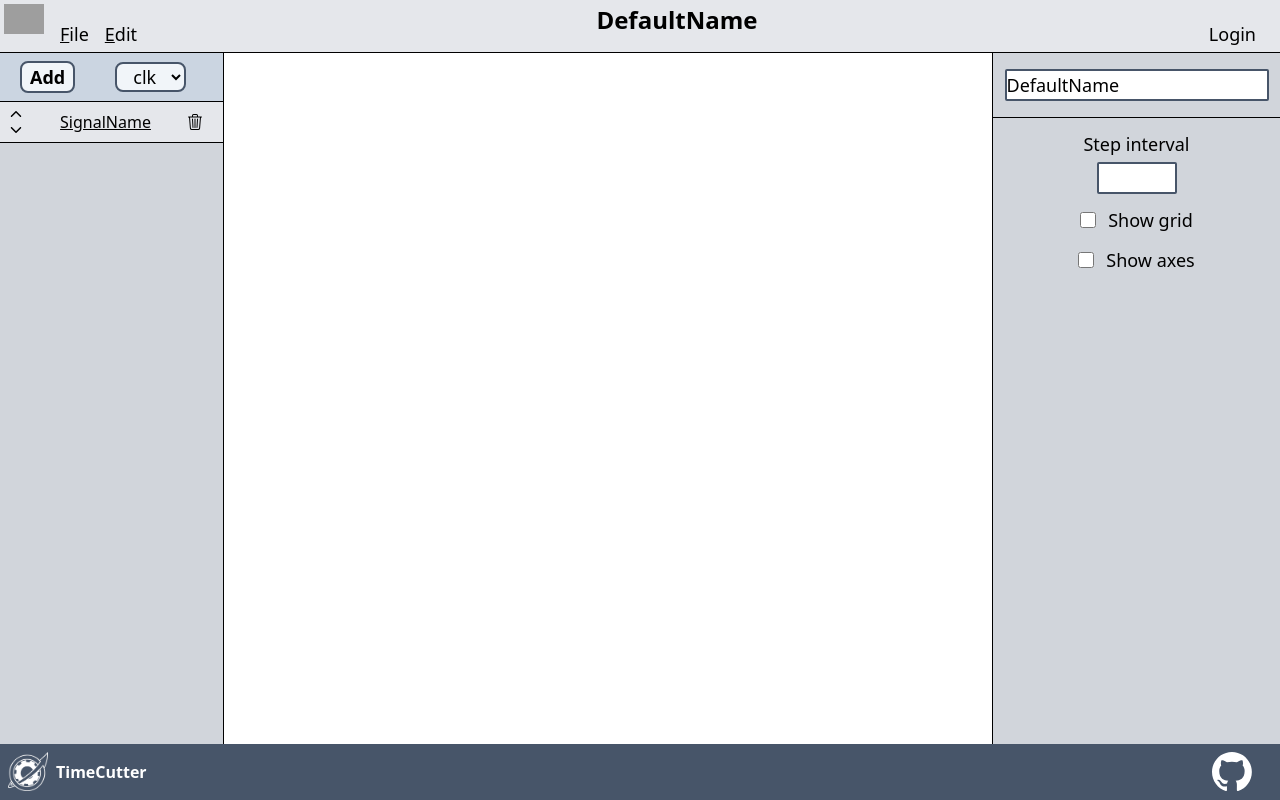
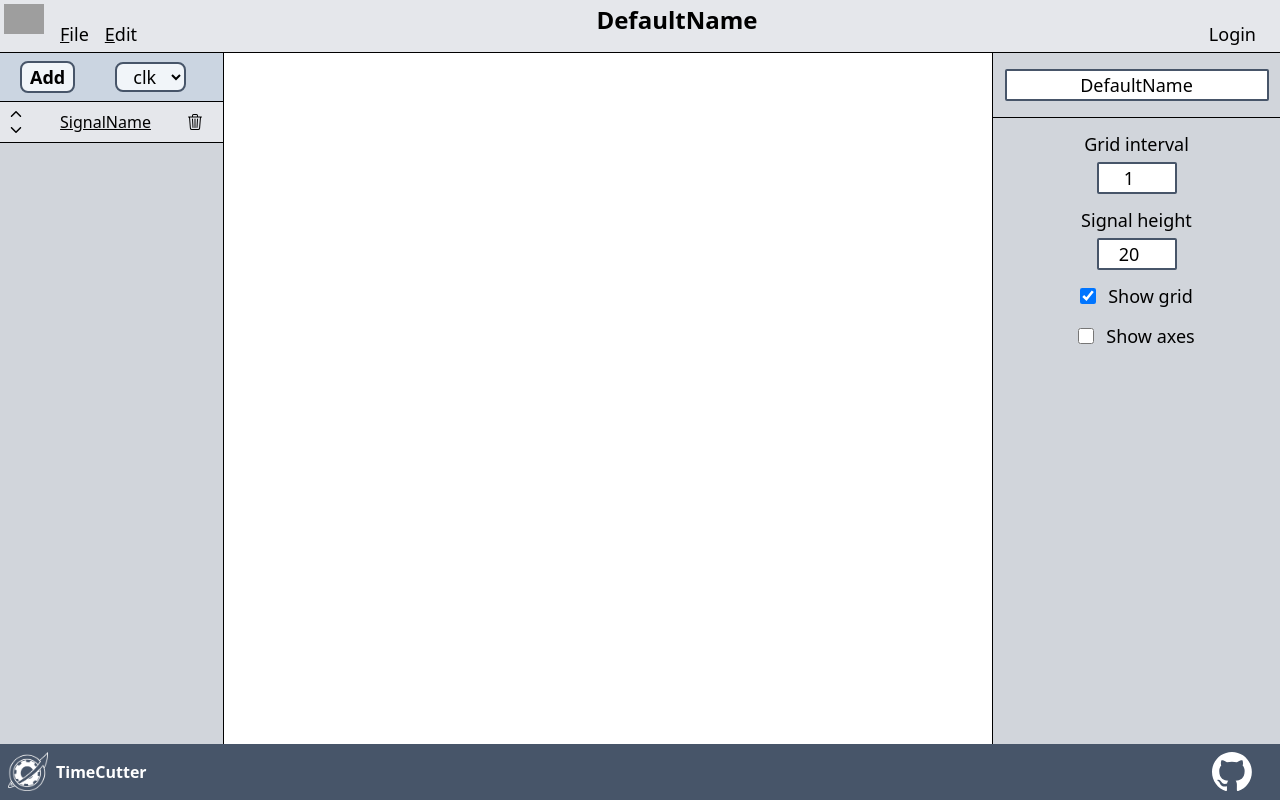
Before and after one commit to Itanoji/time-cutter, a React (Create React App) app in the folder client/: page / in a window 1280 px wide. Built offline with nearby package versions, Linux system fonts and the light colour scheme; grey boxes are pictures that could not be loaded.

Commit message:
Редактрование свойств диаграммы

```diff
--- a/client/src/components/leftBar/SignalAddButton.tsx
+++ b/client/src/components/leftBar/SignalAddButton.tsx
@@ -1,3 +1,5 @@
+import { observer } from "mobx-react-lite";
+
 const SignalAddButton = () => {
     return (
         <div className={"bg-slate-300 border-b border-black space-x-10"}>
@@ -13,4 +15,4 @@ const SignalAddButton = () => {
     );
 }
 
-export default SignalAddButton;
+export default observer(SignalAddButton);
--- a/client/src/components/rightBar/DiagramProperties.tsx
+++ b/client/src/components/rightBar/DiagramProperties.tsx
@@ -2,21 +2,70 @@ import diagram from "../../store/Diagram";
 import { observer } from "mobx-react-lite";
 const DiagramProperties = () => {
 
-    const onNameChanged = (e: React.FormEvent<HTMLInputElement>) => {
-        diagram.name = e.currentTarget.value;
+    //Изменение названия диаграммы
+    const handleNameChanged = (e: any) => {
+        diagram.setName(e.currentTarget.value);
+    }
+
+    //Изменение интервала сетки
+    const handleGridInvervalChanged = (e: any) => {
+        if(e.currentTarget.value.length === 0) {
+            e.currentTarget.value = '1';
+        }
+        if(e.currentTarget.value.length > 2) {
+            e.currentTarget.value = e.currentTarget.value.substring(0,2);
+        }
+
+        let num = parseInt(e.currentTarget.value);
+
+        if(num < 1 ) {
+            num = 1;
+        } else if(num > 20) {
+           num = 20;
+        }
+
+        diagram.setGridInterval(num);
+    }
+
+    //Изменение отображения сетки
+    const handleShowGridChanged = (e: any) => {
+        diagram.setShowGrid(e.currentTarget.checked);
+    }
+
+    //Изменение высоты сигнала
+    const handleSignalHeighChanged = (e: any) => {
+        if(e.currentTarget.value.length === 0) {
+            e.currentTarget.value = '1';
+        }
+        if(e.currentTarget.value.length > 2) {
+            e.currentTarget.value = e.currentTarget.value.substring(0,2);
+        }
+
+        let num = parseInt(e.currentTarget.value);
+        if(num < 1 ) {
+            num = 1;
+        } else if(num > 20) {
+            num = 20;
+        }
+
+        diagram.setSignalHeight(num);
     }
 
     return (
         <div className={"space-y-3"}>
             <div className={"border-b border-black flex justify-center"}>
-                <input className={"border-2 border-slate-600 rounded-sm mt-4 mb-4"} value={diagram.name} onChange={onNameChanged}/>
+                <input className={"border-2 border-slate-600 rounded-sm mt-4 mb-4 text-center"} value={diagram.name} onChange={handleNameChanged}/>
             </div>
             <div className={"flex flex-col justify-center"}>
-                <label className="text-center">Step interval</label>
-                <input className={"border-2 border-slate-600 rounded-sm w-20 self-center mt-1"}></input>
+                <label className="text-center">Grid interval</label>
+                <input className={"border-2 border-slate-600 rounded-sm w-20 self-center  text-center mt-1"} type="number" value={diagram.gridInterval} onChange={handleGridInvervalChanged}/>
+            </div>
+            <div className={"flex flex-col justify-center"}>
+                <label className="text-center">Signal height</label>
+                <input className={"border-2 border-slate-600 rounded-sm w-20 self-center  text-center mt-1"} type="number" value={diagram.signalHeight} onChange={handleSignalHeighChanged}/>
             </div>
             <div className={"flex flex-row space-x-3 justify-center"}>
-                <input type="checkbox" className={"w-4"}/>
+                <input type="checkbox" className={"w-4"} checked={diagram.showGrid} onChange={handleShowGridChanged}/>
                 <label className={"text-lg"}>Show grid</label>
             </div>
             <div className={"flex flex-row space-x-3 justify-center"}>
--- a/client/src/store/Diagram.ts
+++ b/client/src/store/Diagram.ts
@@ -1,11 +1,12 @@
-import { makeAutoObservable } from "mobx";
+import { autorun, makeAutoObservable } from "mobx";
 
 class Diagram {
     name!: string;
     steps!: number;
     showAxes!: boolean;
     showGrid!: boolean;
-    stepInterval!: number;
+    gridInterval!: number;
+    signalHeight!: number;
 
     constructor() {
         const diagramStr = localStorage.getItem("diagram");
@@ -15,22 +16,53 @@ class Diagram {
             } catch(error) {
                 console.error("Ошибка при преобразовании JSON:", error);
                 this.fillByDefault();
-                localStorage.setItem("diagram", JSON.stringify(this));
             }
         } else {
             this.fillByDefault();
-            localStorage.setItem("diagram", JSON.stringify(this));
         }
         makeAutoObservable(this);
+
+        autorun(() => {
+            this.saveToLocalStorage();
+          });
+
     }
 
-    fillByDefault() {
+    private fillByDefault() {
         this.name = 'DefaultName';
         this.steps = 15;
         this.showAxes = false;
         this.showGrid = true;
-        this.stepInterval = 1;
+        this.gridInterval = 1;
+        this.signalHeight = 20;
     }
+
+    //Сохранить в хранилище
+    saveToLocalStorage() {
+        const dataToSave = JSON.stringify(this);
+        localStorage.setItem("diagram", dataToSave);
+    }
+
+    //Имя
+    setName(name:string) {
+        this.name = name;
+    }
+
+    //Интервал сетки
+    setGridInterval(stepInterval:number) {
+        this.gridInterval = stepInterval;
+    }
+
+    //Показывать сетку
+    setShowGrid(showGrid:boolean) {
+        this.showGrid = showGrid;
+    }
+
+    //Высота сигнала
+    setSignalHeight(signalHeight:number) {
+        this.signalHeight = signalHeight;
+    }
+
 }
 
 const diagram = new Diagram();
```
